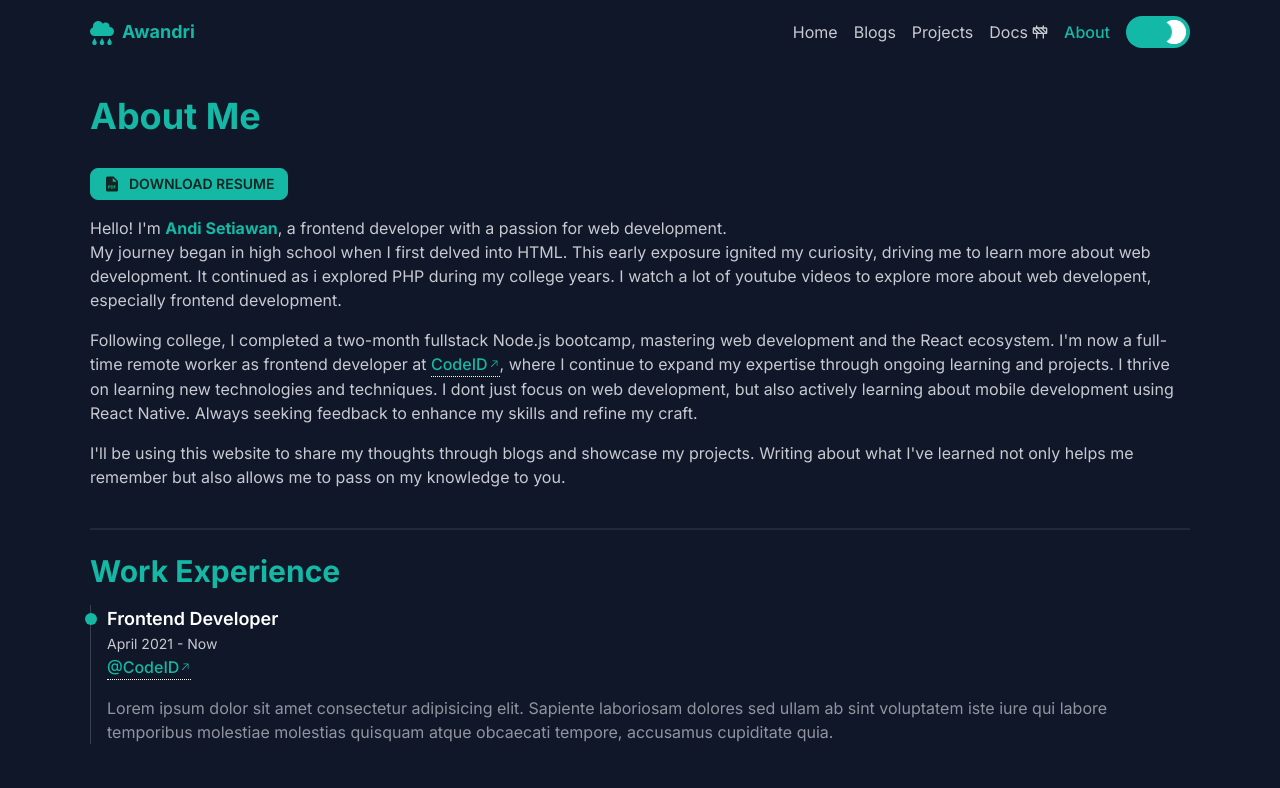
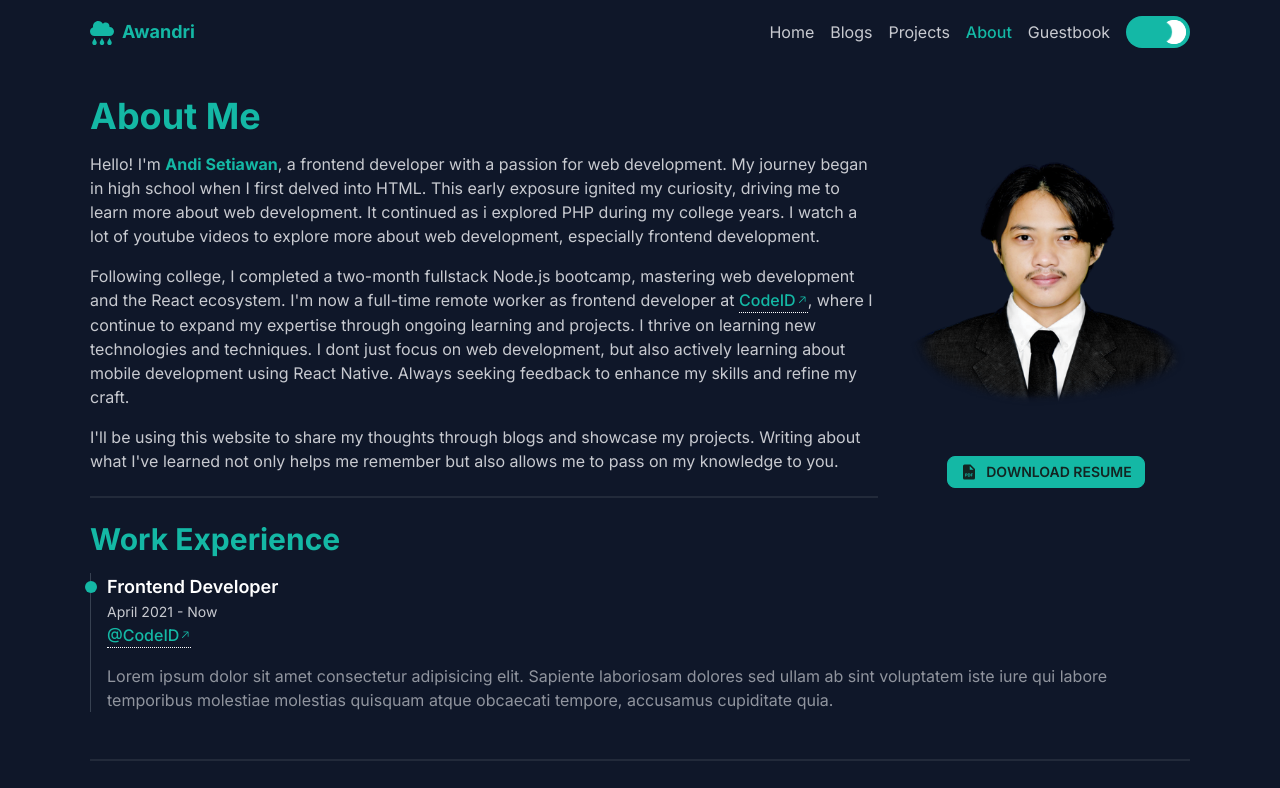
Before and after one commit to andri2621/my-portfolio, a Next.js app: page /about in a window 1280 px wide. Shown: the top 788 px of the page. Built offline with nearby package versions, Linux system fonts and the light colour scheme.

Commit message:
style: change style home section (change blob image to bubble chat)

```diff
--- a/src/app/(home)/HomeSection.tsx
+++ b/src/app/(home)/HomeSection.tsx
@@ -1,28 +1,27 @@
 'use client';
 
 import { motion } from 'framer-motion';
-import Image from 'next/image';
 import Link from 'next/link';
 import React from 'react';
 
-import LiquidBlob from '@/components/icons/LiquidBlob';
+import BubbleChat from '@/components/BubbleChat';
+import ExpandingArrow from '@/components/ExpandingArrow';
 import ReactScroll from '@/components/links/ReactScroll';
-
-import MyPhoto from '~/images/MyPhoto.png';
 
 const HomeSection = () => {
   return (
     <section
       id='home'
-      className='hero min-h-screen place-items-start py-24 md:min-h-full md:place-items-center lg:min-h-screen'
+      // className='hero min-h-screen place-items-start py-24 md:min-h-full md:place-items-center lg:min-h-screen'
+      className='hero min-h-screen place-items-center py-24'
     >
-      <div className='flex w-full flex-wrap'>
+      <div className='flex w-full flex-wrap gap-y-12'>
         {/* LEFT CONTENT */}
         <motion.div
           initial={{ opacity: 0, scale: 0.8 }}
           animate={{ opacity: 1, scale: 1 }}
           transition={{ duration: 0.5 }}
-          className='w-full self-center md:w-1/2 lg:w-3/5 '
+          className='w-full self-center md:w-7/12 lg:w-3/5 '
         >
           <div className='text-primary text-base font-semibold md:text-xl'>
             Hi, my name is
@@ -40,31 +39,28 @@ const HomeSection = () => {
           </h2>
 
           <p className='text-base-content/60 text-md mb-4 mt-4  leading-5'>
-            {/* Welcome to my digital playground, a space where I proudly showcase
-              my projects, share my experiences, write personal documentation
-              about what I've learned, and express my thoughts about web
-              development. */}
-            {/* I work with react ecosystem, proficient with TypeScript and
-              NextJS. Currently iam a full-time worker at CodeID, where i
-              involved on several projects. */}
             Passionate about crafting beautiful and user-friendly websites. I
             specialize in the React ecosystem and am proficient in Next.js.
             Let's create something amazing together!
           </p>
 
           {/* CTA */}
-          <div className='flex flex-wrap gap-2'>
-            <Link href='/about' className='btn btn-primary btn-sm '>
-              <span>RESUME</span>
-            </Link>
-
+          <div className='flex flex-wrap gap-x-2 gap-y-4'>
             <ReactScroll
               to='contact'
               href='contact'
-              className='btn btn-primary btn-outline btn-sm hover:!bg-primary/20 hover:!text-primary'
+              className='btn btn-primary  btn-sm '
             >
               CONTACT ME
             </ReactScroll>
+
+            <Link
+              href='/about'
+              className='btn btn-primary hover:!bg-primary/20 hover:!text-primary btn-outline btn-sm group'
+            >
+              <span>MORE ABOUT ME</span>
+              <ExpandingArrow />
+            </Link>
           </div>
         </motion.div>
         {/* RIGHT CONTENT */}
@@ -72,27 +68,10 @@ const HomeSection = () => {
           initial={{ opacity: 0, scale: 0.8 }}
           animate={{ opacity: 1, scale: 1 }}
           transition={{ duration: 0.5 }}
-          className='flex w-full justify-center self-center md:w-1/2 lg:w-2/5 lg:justify-end'
+          className='flex w-full justify-center self-center md:w-5/12 lg:w-2/5 lg:justify-end'
         >
           {/*  md:max-h-xs lg:max-h-sm */}
-          <div className='box-image-blob relative mt-8 max-h-[18rem] max-w-[18rem] sm:mt-6 sm:max-h-[20rem] sm:max-w-[20rem] lg:max-h-full lg:w-full lg:max-w-md'>
-            <Image
-              alt='My Photo'
-              src={MyPhoto}
-              width={400}
-              height={400}
-              priority={true}
-              quality={100}
-              className='pointer-events-none h-full w-full'
-            />
-            <div className='absolute left-3 top-4 -z-10 h-full w-full -translate-x-1'>
-              <LiquidBlob />
-            </div>
-
-            <div className='absolute left-3 top-4 -z-10 h-full w-full -translate-x-1 blur-[20px]'>
-              <LiquidBlob />
-            </div>
-          </div>
+          <BubbleChat />
         </motion.div>
       </div>
     </section>
--- a/src/app/(home)/IntroSection.tsx
+++ b/src/app/(home)/IntroSection.tsx
@@ -1,7 +1,6 @@
 'use client';
 import React from 'react';
 
-import BubbleChat from '@/components/BubbleChat';
 import UnderlineLink from '@/components/links/UnderlineLink';
 
 import RocketBox from '~/svg/RocketBox.svg';
@@ -34,7 +33,6 @@ const IntroSection = () => {
           write personal documentation about what I've learned, and express my
           thoughts about web development.
         </p>
-        <BubbleChat className='self-center' />
       </div>
     </section>
   );
--- a/src/app/about/AboutMe.tsx
+++ b/src/app/about/AboutMe.tsx
@@ -1,20 +1,57 @@
+import Image from 'next/image';
+import Link from 'next/link';
 import React from 'react';
+import { BiSolidFilePdf } from 'react-icons/bi';
 
 import { cn } from '@/lib/utils';
 
+import LiquidBlob from '@/components/icons/LiquidBlob';
 import UnderlineLink from '@/components/links/UnderlineLink';
+
+import MyPhoto from '~/images/MyPhoto.png';
 
 export default function AboutMe() {
   return (
-    <div className={cn('flex flex-col', 'leading-normal')}>
+    <div id='about-me'>
+      <div
+        className={cn(
+          'float-none flex flex-col items-center ',
+          'ml-6 min-[468px]:float-right'
+        )}
+      >
+        <div className='box-image-blob relative h-40 w-40 sm:h-72 sm:w-72'>
+          <Image
+            alt='My Photo'
+            src={MyPhoto}
+            width={400}
+            height={400}
+            priority={true}
+            quality={100}
+            className='pointer-events-none h-full w-full'
+          />
+          <div className='absolute left-3 top-4 -z-10 h-full w-full -translate-x-1'>
+            <LiquidBlob />
+          </div>
+
+          <div className='absolute left-3 top-4 -z-10 h-full w-full -translate-x-1 blur-[20px]'>
+            <LiquidBlob />
+          </div>
+        </div>
+        <Link href='#' className='btn btn-primary btn-xs sm:btn-sm my-4'>
+          <BiSolidFilePdf size={18} />
+          <span>DOWNLOAD RESUME</span>
+        </Link>
+      </div>
+
+      <div>
         <div className='mb-4'>
-        Hello! I'm <span className='text-primary font-bold'>Andi Setiawan</span>
-        , a frontend developer with a passion for web development.
-        <br />
-        My journey began in high school when I first delved into HTML. This
-        early exposure ignited my curiosity, driving me to learn more about web
+          Hello! I'm{' '}
+          <span className='text-primary font-bold'>Andi Setiawan</span>, a
+          frontend developer with a passion for web development. My journey
+          began in high school when I first delved into HTML. This early
+          exposure ignited my curiosity, driving me to learn more about web
           development. It continued as i explored PHP during my college years. I
-        watch a lot of youtube videos to explore more about web developent,
+          watch a lot of youtube videos to explore more about web development,
           especially frontend development.
         </div>
         <div className='mb-4'>
@@ -32,8 +69,9 @@ export default function AboutMe() {
         </div>
         <div className='mb-4'>
           I'll be using this website to share my thoughts through blogs and
-        showcase my projects. Writing about what I've learned not only helps me
-        remember but also allows me to pass on my knowledge to you.
+          showcase my projects. Writing about what I've learned not only helps
+          me remember but also allows me to pass on my knowledge to you.
+        </div>
       </div>
     </div>
   );
--- a/src/app/about/page.tsx
+++ b/src/app/about/page.tsx
@@ -1,6 +1,3 @@
-import Link from 'next/link';
-import { BiSolidFilePdf } from 'react-icons/bi';
-
 import AboutMe from '@/app/about/AboutMe';
 import BEskill from '@/app/about/BEskill';
 import CurrentLearn from '@/app/about/CurrentLearn';
@@ -12,11 +9,9 @@ export default function AboutSection() {
   return (
     <section id='about' className='min-h-screen py-24'>
       <h1 className='text-primary mb-4 font-bold'>About Me</h1>
-      <Link href='#' className='btn btn-primary btn-xs sm:btn-sm my-4'>
-        <BiSolidFilePdf size={18} />
-        <span>DOWNLOAD RESUME</span>
-      </Link>
+
       <AboutMe />
+
       <div className='divider'></div>
 
       <div className='min-h-screen'>
--- a/src/components/ExpandingArrow.tsx
+++ b/src/components/ExpandingArrow.tsx
@@ -1,6 +1,6 @@
 export default function ExpandingArrow({ className }: { className?: string }) {
   return (
-    <div className='group relative flex items-center'>
+    <div className='relative flex h-4 w-4 items-center'>
       <svg
         className={`${
           className ? className : 'h-4 w-4'
--- a/src/components/form/ContactForm.tsx
+++ b/src/components/form/ContactForm.tsx
@@ -106,7 +106,7 @@ export default function ContactForm() {
                     errors.subject?.message,
                 }
               )}
-              placeholder='John'
+              placeholder='Subject'
             />
             {errors.subject?.message && (
               <p className='text-error mt-1 text-sm'>
--- a/src/components/layout/MenuMobile.tsx
+++ b/src/components/layout/MenuMobile.tsx
@@ -12,7 +12,6 @@ import HamburgerIcon from '@/components/settings/HamburgerIcon';
 import ThemeChanger from '@/components/settings/ThemeChanger';
 
 import { NavigationData } from '@/constant/config';
-import { Icons } from '@/constant/IconsData';
 
 type MenuMobileProps = {
   activePage: string;
@@ -70,23 +69,7 @@ const MenuMobile = ({ activePage }: MenuMobileProps) => {
               className='bg-base-200 menu shadow-3xl dark:shadow-4xl w-[135px] rounded-lg border-none p-2 text-black outline-none hover:text-black dark:text-white dark:hover:text-white'
             >
               {NavigationData.map((nav) => {
-                if (nav.isUnderConstruction) {
-                  return (
-                    <li key={nav.id}>
-                      <div
-                        className={cn(
-                          { active: nav.link === activePage },
-                          'w-full p-2',
-                          'flex items-center',
-                          '!cursor-not-allowed'
-                        )}
-                      >
-                        {nav.value}
-                        <Icons.underConstruction />
-                      </div>
-                    </li>
-                  );
-                } else {
+                if (!nav.isUnderConstruction) {
                   return (
                     <li key={nav.id}>
                       <UnstyledLink
--- a/src/components/layout/Navbar.tsx
+++ b/src/components/layout/Navbar.tsx
@@ -45,24 +45,7 @@ const Navbar = () => {
           {/* NAVIGATION LINKS ON > MEDIUM DEVICE */}
           <div className=' hidden items-center gap-4  sm:flex'>
             {NavigationData.map((nav) => {
-              if (nav.isUnderConstruction) {
-                return (
-                  <div
-                    key={nav.id}
-                    className={cn(
-                      'hover:!text-primary/50',
-                      'flex items-center',
-                      {
-                        'active font-medium': activePage === nav.link,
-                        'cursor-not-allowed': nav.isUnderConstruction,
-                      }
-                    )}
-                  >
-                    {nav.label}
-                    <Icons.underConstruction className='ml-1' />
-                  </div>
-                );
-              } else {
+              if (!nav.isUnderConstruction) {
                 return (
                   <Link
                     href={nav.link}
--- a/src/constant/config.ts
+++ b/src/constant/config.ts
@@ -72,6 +72,14 @@ export const NavigationData: NavigationProps[] = [
     value: 'about',
     icon: FaPhoneAlt,
     link: '/about',
+    isUnderConstruction: false,
+  },
+  {
+    id: 6,
+    label: 'Guestbook',
+    value: 'guestbook',
+    icon: FaPhoneAlt,
+    link: '/guestbook',
     isUnderConstruction: false,
   },
 ];
```
Lines whose indentation alone changed are shown as unchanged.
